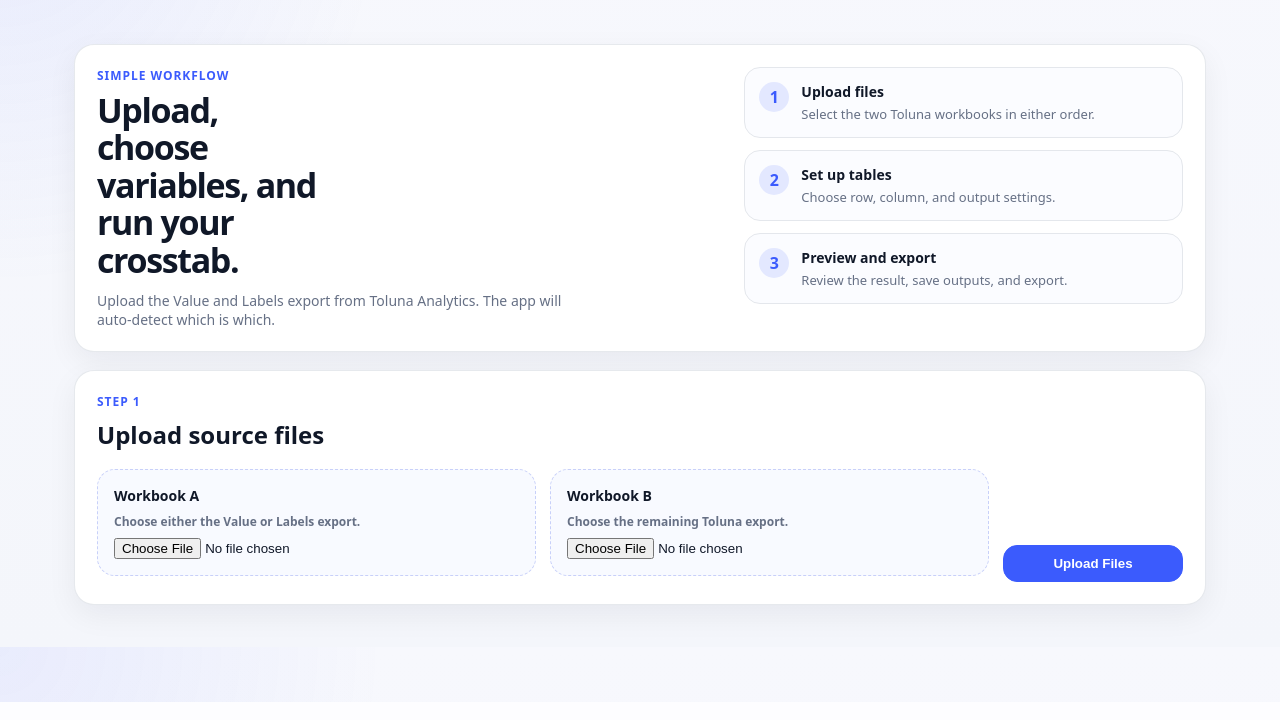
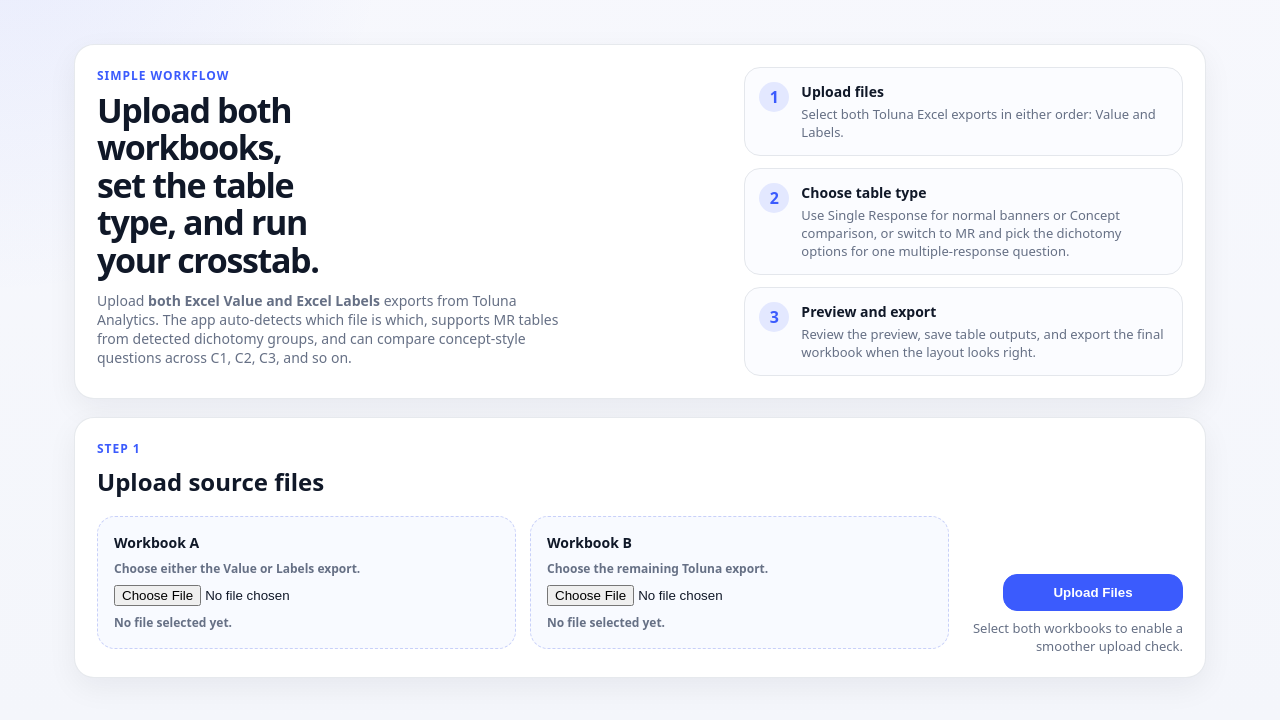
Before and after one commit to ezdz2k-netizen/shiny-octo-winner, a FastAPI app: page / in a window 1280 px wide. Shown: the part 98-818 px from the top of the page. Run offline with FastAPI, Linux system fonts and the light colour scheme; parts of the project's set-up code (start-up, migrations or seed data) failed here and were passed over; some libraries are stand-ins or nearby versions.

Commit message:
Update upload progress and workflow copy

```diff
--- a/static/app.css
+++ b/static/app.css
@@ -134,9 +134,26 @@ body{
   font-size:12px;
 }
 .file-card input[type=file]{width:100%}
+.file-card-status{
+  min-height:18px;
+  color:var(--muted);
+  font-size:12px;
+  font-weight:700;
+  word-break:break-word;
+}
+.file-card-status.is-selected{
+  color:#0f766e;
+}
 .upload-actions{
   display:flex;
+  flex-direction:column;
   align-items:flex-end;
+  justify-content:flex-end;
+  gap:8px;
+}
+.upload-selection-summary{
+  max-width:220px;
+  text-align:right;
 }
 .progress-card{
   margin-top:14px;
@@ -673,6 +690,10 @@ select{
   }
   .variable-layout .field:last-child{grid-column:auto}
   .upload-actions{align-items:stretch}
+  .upload-selection-summary{
+    max-width:none;
+    text-align:left;
+  }
   .run-bar,
   .section-head{
     flex-direction:column;
--- a/templates/index.html
+++ b/templates/index.html
@@ -4,29 +4,29 @@
 <section class="hero card">
   <div class="hero-copy">
     <div class="eyebrow">Simple Workflow</div>
-    <h1>Upload, choose variables, and run your crosstab.</h1>
-    <p class="muted hero-text">Upload the Value and Labels export from Toluna Analytics. The app will auto-detect which is which.</p>
+    <h1>Upload both workbooks, set the table type, and run your crosstab.</h1>
+    <p class="muted hero-text">Upload <b>both Excel Value and Excel Labels</b> exports from Toluna Analytics. The app auto-detects which file is which, supports MR tables from detected dichotomy groups, and can compare concept-style questions across C1, C2, C3, and so on.</p>
   </div>
   <div class="hero-steps">
     <div class="mini-step">
       <span>1</span>
       <div>
         <strong>Upload files</strong>
-        <p class="muted">Select the two Toluna workbooks in either order.</p>
+        <p class="muted">Select both Toluna Excel exports in either order: Value and Labels.</p>
       </div>
     </div>
     <div class="mini-step">
       <span>2</span>
       <div>
-        <strong>Set up tables</strong>
-        <p class="muted">Choose row, column, and output settings.</p>
+        <strong>Choose table type</strong>
+        <p class="muted">Use Single Response for normal banners or Concept comparison, or switch to MR and pick the dichotomy options for one multiple-response question.</p>
       </div>
     </div>
     <div class="mini-step">
       <span>3</span>
       <div>
         <strong>Preview and export</strong>
-        <p class="muted">Review the result, save outputs, and export.</p>
+        <p class="muted">Review the preview, save table outputs, and export the final workbook when the layout looks right.</p>
       </div>
     </div>
   </div>
@@ -49,26 +49,29 @@
     <label class="file-card">
       <span class="file-card-title">Workbook A</span>
       <span class="file-card-help">Choose either the Value or Labels export.</span>
-      <input type="file" name="file" accept=".xlsx" required />
+      <input type="file" name="file" accept=".xlsx" required data-upload-file-input="a" />
+      <span class="file-card-status" data-upload-file-status="a">No file selected yet.</span>
     </label>
 
     <label class="file-card">
       <span class="file-card-title">Workbook B</span>
       <span class="file-card-help">Choose the remaining Toluna export.</span>
-      <input type="file" name="value_file" accept=".xlsx" required />
+      <input type="file" name="value_file" accept=".xlsx" required data-upload-file-input="b" />
+      <span class="file-card-status" data-upload-file-status="b">No file selected yet.</span>
     </label>
 
     <div class="upload-actions">
       <button class="btn primary btn-wide" type="submit" data-idle-label="Upload Files" data-busy-label="Uploading Files...">Upload Files</button>
+      <p class="upload-selection-summary muted" data-upload-selection-summary>Select both workbooks to enable a smoother upload check.</p>
     </div>
   </form>
   <div class="progress-card" data-progress-panel="upload" hidden>
     <div class="progress-copy">
       <div class="progress-copy-top">
-        <strong>Uploading files...</strong>
+        <strong data-progress-title>Uploading files...</strong>
         <span class="progress-percent" data-progress-percent>0%</span>
       </div>
-      <p class="muted">Reading the workbooks and preparing the dataset.</p>
+      <p class="muted" data-progress-detail>Reading the workbooks and preparing the dataset.</p>
     </div>
     <div class="progress-bar"><span class="progress-bar-fill" data-progress-meter style="width:0%"></span></div>
   </div>
@@ -86,3 +89,58 @@
 </div>
 
 {% endblock %}
+
+{% block scripts %}
+  <script>
+    (() => {
+      const bindUploadStatus = (root = document) => {
+        const form = root.querySelector('form[data-progress-form="upload"]');
+        if (!(form instanceof HTMLFormElement) || form.dataset.fileStatusBound === "true") return;
+        form.dataset.fileStatusBound = "true";
+
+        const inputs = Array.from(form.querySelectorAll("[data-upload-file-input]"));
+        const summary = form.querySelector("[data-upload-selection-summary]");
+
+        const updateSummary = () => {
+          let selectedCount = 0;
+          inputs.forEach((input) => {
+            if (input instanceof HTMLInputElement && input.files && input.files.length > 0) {
+              selectedCount += 1;
+            }
+          });
+
+          if (!summary) return;
+          if (selectedCount === 0) {
+            summary.textContent = "Select both workbooks to enable a smoother upload check.";
+            return;
+          }
+          if (selectedCount === 1) {
+            summary.textContent = "1 of 2 workbooks ready. Choose the remaining file to continue.";
+            return;
+          }
+          summary.textContent = "2 of 2 workbooks ready. You can upload now.";
+        };
+
+        inputs.forEach((input) => {
+          if (!(input instanceof HTMLInputElement)) return;
+          const key = input.dataset.uploadFileInput;
+          const status = key ? form.querySelector(`[data-upload-file-status="${key}"]`) : null;
+
+          const updateInputStatus = () => {
+            if (!status) return;
+            const file = input.files && input.files.length > 0 ? input.files[0] : null;
+            status.textContent = file ? `Selected: ${file.name}` : "No file selected yet.";
+            status.classList.toggle("is-selected", Boolean(file));
+            updateSummary();
+          };
+
+          input.addEventListener("change", updateInputStatus);
+          updateInputStatus();
+        });
+      };
+
+      document.addEventListener("DOMContentLoaded", () => bindUploadStatus(document));
+      document.body.addEventListener("htmx:afterSwap", () => bindUploadStatus(document));
+    })();
+  </script>
+{% endblock %}
```
